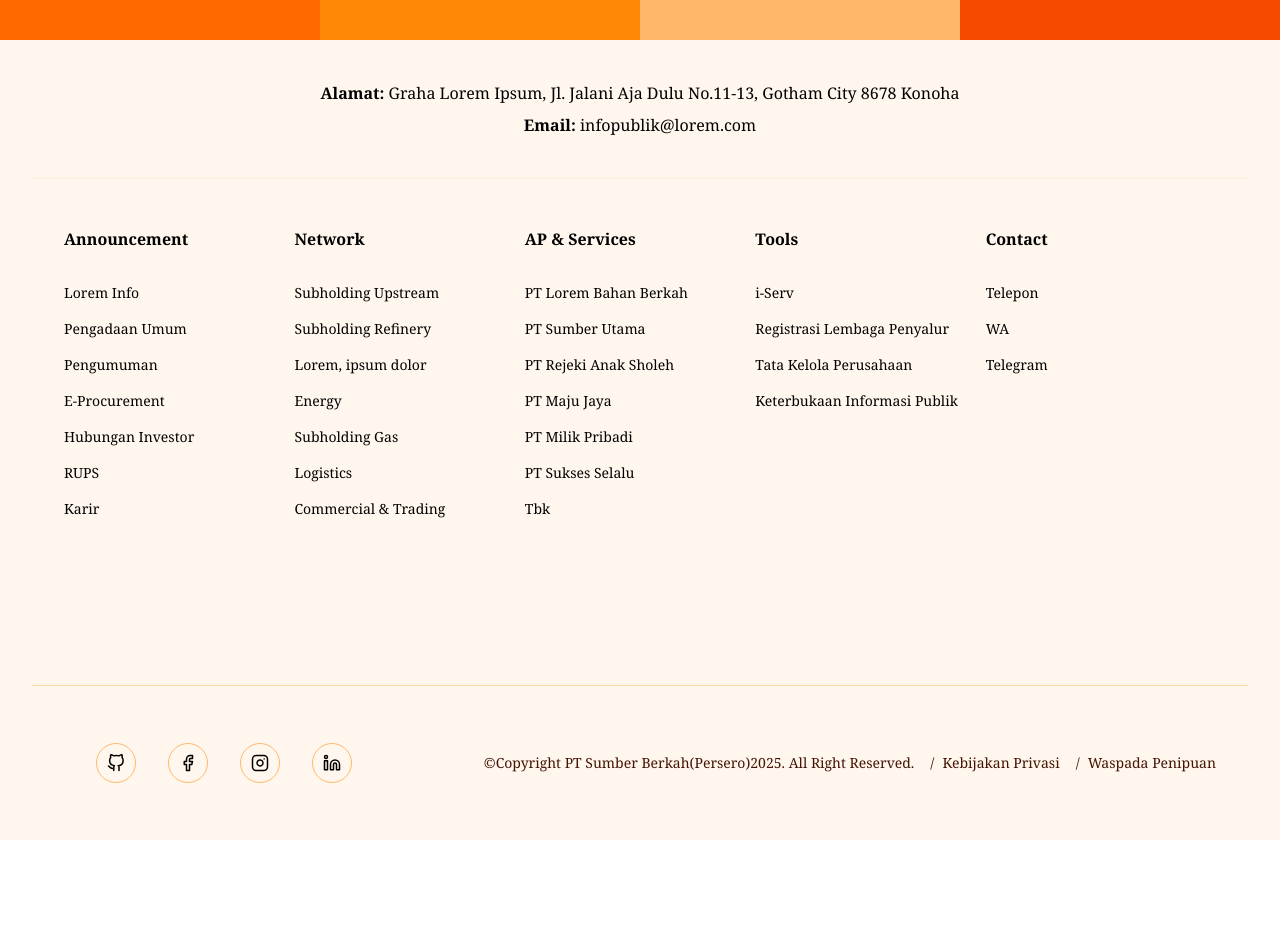
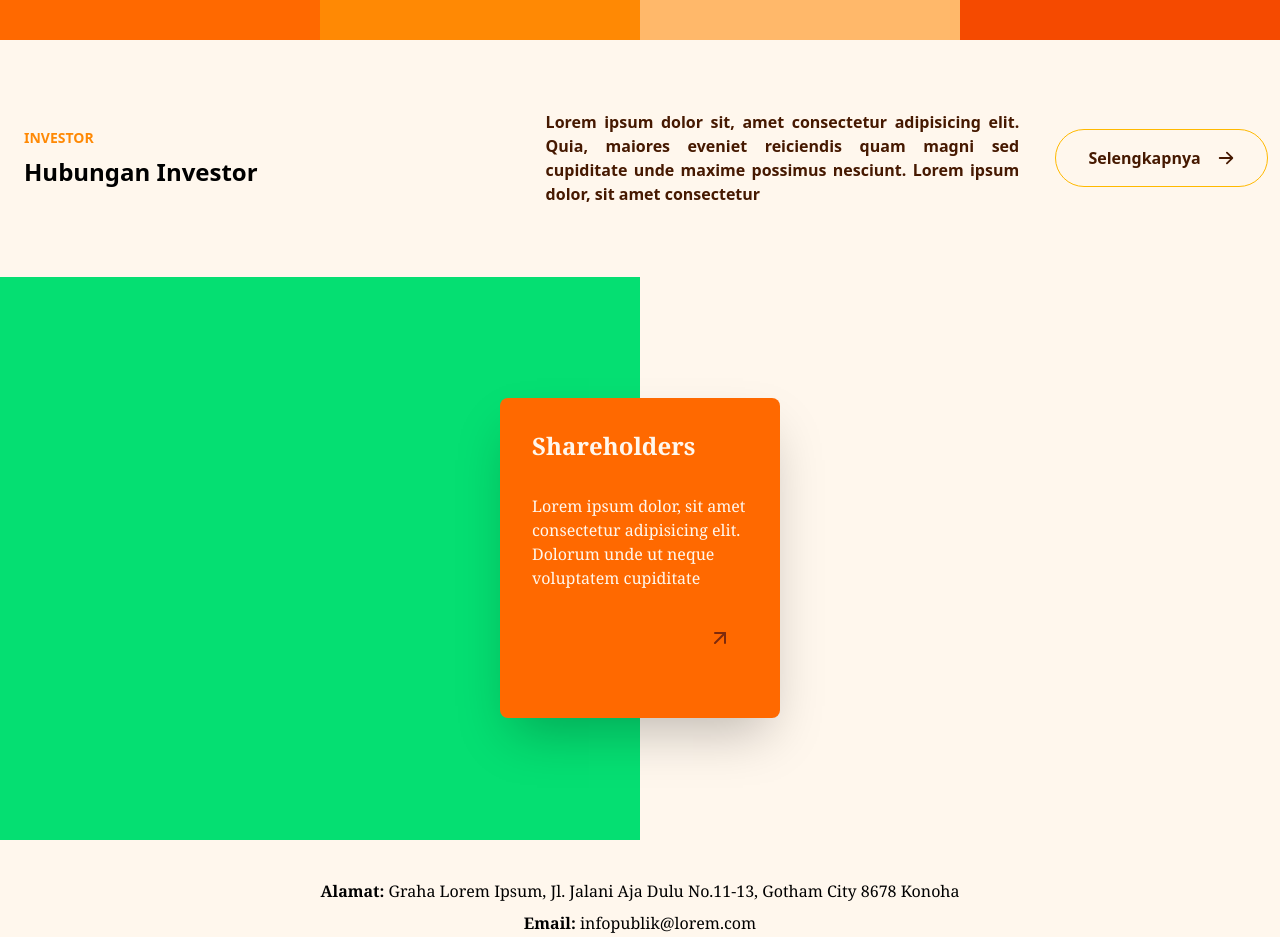
Before and after one commit to ricky-hrf/companyProfile, a React (Vite) app: page / in a window 1280 px wide. Shown: the part 3960-4897 px from the top of the page. Before the commit the page ends 4800 px from the top, so only its background shows below. Built offline with nearby package versions, Linux system fonts and the light colour scheme.

Commit message:
Tambah Content

```diff
--- /dev/null
+++ b/src/assets/components/molecules/Paragraf.jsx
@@ -0,0 +1,13 @@
+const paragraf = ({data, display = "flex-1", padding = "p-6"}) => {
+  return (
+    <div className={`${display} md:flex flex-row`}>
+      <div className={`flex-[4] flex flex-col justify-center ${padding}`}>
+        <span className="text-sm text-orange-400 md:text-md font-semibold mb-2">{data.judul}</span>
+        <div className="text-xl md:text-2xl font-semibold">{data.subJudul}</div>
+      </div>
+      <div className={`flex-[4] flex items-center justify-center ${padding} text-amber-950 font-semibold text-justify`}>{data.isi}</div>
+      <div className="flex-[2] flex items-center justify-center">{data.tombol}</div>
+    </div>
+  )
+}
+export default paragraf;
--- /dev/null
+++ b/src/assets/components/organisms/ContentSection6.jsx
@@ -0,0 +1,34 @@
+import Paragraf from "../molecules/Paragraf";
+import Tombol from '../atoms/button'
+import { HiArrowRight } from "react-icons/hi";
+import { FiArrowUpRight } from "react-icons/fi";
+import iconStyle from "../atoms/icon";
+
+const ContentSection6 = () => {
+  const isiParagraf =
+      {
+        'judul': 'INVESTOR',
+        'subJudul': 'Hubungan Investor',
+      'isi': 'Lorem ipsum dolor sit, amet consectetur adipisicing elit. Quia, maiores eveniet reiciendis quam magni sed cupiditate unde maxime possimus nesciunt. Lorem ipsum dolor, sit amet consectetur',
+      'tombol' : <Tombol icon={<HiArrowRight className="text-lg" />} text="Selengkapnya"></Tombol>
+    }
+  return (
+    <div className="min-h-screen bg-orange-50 flex flex-col">
+      <Paragraf data={isiParagraf} display="flex-2" padding="px-6" />
+      <div className="flex-8 relative flex flex-row">
+        <div className="flex-1 bg-green-400"></div>
+        <div className="absolute h-80 w-70 bg-orange-500 rounded-lg shadow-2xl z-[998] top-1/2 left-1/2 -translate-x-1/2 -translate-y-1/2">
+          <div className="relative p-8">
+            <h1 className="text-orange-50 font-serif font-bold text-2xl mb-4">Shareholders</h1>
+            <p className="text-orange-50 font-serif py-4">Lorem ipsum dolor, sit amet consectetur adipisicing elit. Dolorum unde ut neque voluptatem cupiditate</p>
+            <div className="absolute right-10 bottom-0 translate-y-1/2">
+              {iconStyle(FiArrowUpRight)}
+            </div>
+          </div>
+        </div>
+        <div className="flex-1"></div>
+      </div>
+    </div>
+  )
+}
+export default ContentSection6;
--- a/src/assets/components/organisms/Navbar/main.jsx
+++ b/src/assets/components/organisms/Navbar/main.jsx
@@ -39,7 +39,7 @@ const Navbar = () => {
   return (
     <div className="">
       <div className="max-w-6xl mx-auto px-2">
-        <div className={`fixed top-0 left-0 w-full px-4 bg-orange-50 shadow-xl transition-transform duration-300 ${show ? "translate-y-0" : "-translate-y-full"} z-999`}>
+        <div className={`fixed top-0 left-0 w-full px-4 bg-orange-50 shadow-xl transition-transform duration-300 ${show ? "translate-y-0" : "-translate-y-full"} z-[999]`}>
           <div className="flex justify-between items-center">
             <Logo />
             <div className="hidden md:flex">
--- a/src/assets/components/organisms/footer.jsx
+++ b/src/assets/components/organisms/footer.jsx
@@ -25,10 +25,10 @@ const footer = () => {
   ]
 
   const icon = [
-    <FiGithub className="text-lg" />,
-    <FiFacebook className="text-lg" />,
-    <FiInstagram className="text-lg" />,
-    <FiLinkedin className="text-lg" />
+    <FiGithub className="text-xs md:text-lg " />,
+    <FiFacebook className="text-xs md:text-lg " />,
+    <FiInstagram className="text-xs md:text-lg " />,
+    <FiLinkedin className="text-xs md:text-lg " />
   ];
 
   return (
@@ -52,19 +52,16 @@ const footer = () => {
       <div className="flex-2 border-t border-orange-200 flex justify-between p-8 flex-col md:flex-row gap-4">
         <div className="flex justify-between items-center gap-8 px-8 text-center">
           {icon.map((el, index) => (
-            <div className="h-10 w-10 rounded-full border border-orange-300 flex justify-center items-center hover:bg-orange-950 hover:text-orange-100 cursor-pointer " key={index}>
+            <div className="h-5 w-5 md:h-10  md:w-10 rounded-full border border-orange-300 flex justify-center items-center hover:bg-orange-950 hover:text-orange-100 cursor-pointer " key={index}>
               {el}
             </div>
           ))}
         </div>
-        <div className="flex justify-center items-center font-serif text-orange-950 gap-4 text-sm">
+        <div className="flex flex-col font-serif text-orange-950 gap-4 md:text-sm text-xs">
           <span> &copy;Copyright PT Sumber Berkah(Persero)2025. All Right Reserved.</span>
-          <div className="">
-            /<span className="ml-2 cursor-pointer hover:underline hover:text-orange-900">Kebijakan Privasi</span>
-          </div>
-          <div className="">
-            /<span className="ml-2 cursor-pointer hover:underline hover:text-orange-900">Waspada Penipuan</span>
-          </div>
+            <div className="">
+            / <span className="hover:underline hover:text-orange-900 cursor-pointer">Kebijakan Privasi</span> / <span className="hover:underline hover:text-orange-900 cursor-pointer">Waspada Penipuan</span>
+            </div>
         </div>
       </div>
     </div>
--- a/src/assets/components/pages/homePage.jsx
+++ b/src/assets/components/pages/homePage.jsx
@@ -3,8 +3,18 @@ import Tombol from '../atoms/button';
 import { HiArrowRight } from "react-icons/hi";
 import Footer from '../organisms/footer';
 import ContentSection5 from "../organisms/ContentSection5";
+import ContentSection6 from "../organisms/ContentSection6";
+import Paragraf from "../molecules/Paragraf";
 
 const homePage = () => {
+  const isiParagraf =
+    {
+      'judul': 'LOREM IPSUM 500',
+      'subJudul': 'Lorem ipsum dolor sit amet consectetur adipisicing elit. Architecto, vel.',
+    'isi': 'Lorem ipsum dolor sit, amet consectetur adipisicing elit. Quia, maiores eveniet reiciendis quam magni sed cupiditate unde maxime possimus nesciunt. Lorem ipsum dolor, sit amet consectetur adipisicing elit. Accusantium, inventore cumque nulla repellendus nostrum nobis, ex, laboriosam voluptates quae nam laborum consequatur expedita beatae ullam dolor tenetur optio aliquam dignissimos.',
+      'tombol' : <Tombol icon={<HiArrowRight className="text-lg" />} text="Selengkapnya"></Tombol>
+  }
+
   return (
     <div className="bg-orange-50">
       <div className="relative h-screen bg-[url(../public/background.jpg)] bg-cover bg-center w-full">
@@ -47,18 +57,7 @@ const homePage = () => {
         </div>
       </div>
       <div className="min-h-screen md:h-screen bg-orange-50 flex flex-col">
-        <div className="flex-1 md:flex flex-row">
-          <div className="flex-[4] flex flex-col justify-center p-6">
-            <span className="text-sm text-orange-400 md:text-md font-semibold mb-2">LOREM IPSUM 500</span>
-            <div className="text-xl md:text-2xl font-semibold">Lorem ipsum dolor sit amet consectetur adipisicing elit. Architecto, vel.</div>
-            </div>
-          <div className="flex-[4] flex items-center justify-center p-6 text-amber-950 font-semibold text-justify">
-            Lorem ipsum dolor sit, amet consectetur adipisicing elit. Quia, maiores eveniet reiciendis quam magni sed cupiditate unde maxime possimus nesciunt. Lorem ipsum dolor, sit amet consectetur adipisicing elit. Accusantium, inventore cumque nulla repellendus nostrum nobis, ex, laboriosam voluptates quae nam laborum consequatur expedita beatae ullam dolor tenetur optio aliquam dignissimos.
-            </div>
-          <div className="flex-[2] flex items-center justify-center">
-            <Tombol icon={<HiArrowRight className="text-lg" />} text="Selengkapnya"></Tombol>
-            </div>
-        </div>
+        <Paragraf data={isiParagraf} />
         <div className="flex-1 md:border-t-2 border-orange-100 md:flex flex-row gap-4 pt-8 px-4">
           <div className="flex-1 p-4">
             <div className="text-sm md:text-md font-semibold text-amber-950 mb-4">PENDAPATAN</div>
@@ -78,6 +77,7 @@ const homePage = () => {
         </div>
       </div>
       <ContentSection5 />
+      <ContentSection6 />
       <Footer />
     </div>
   )
```
